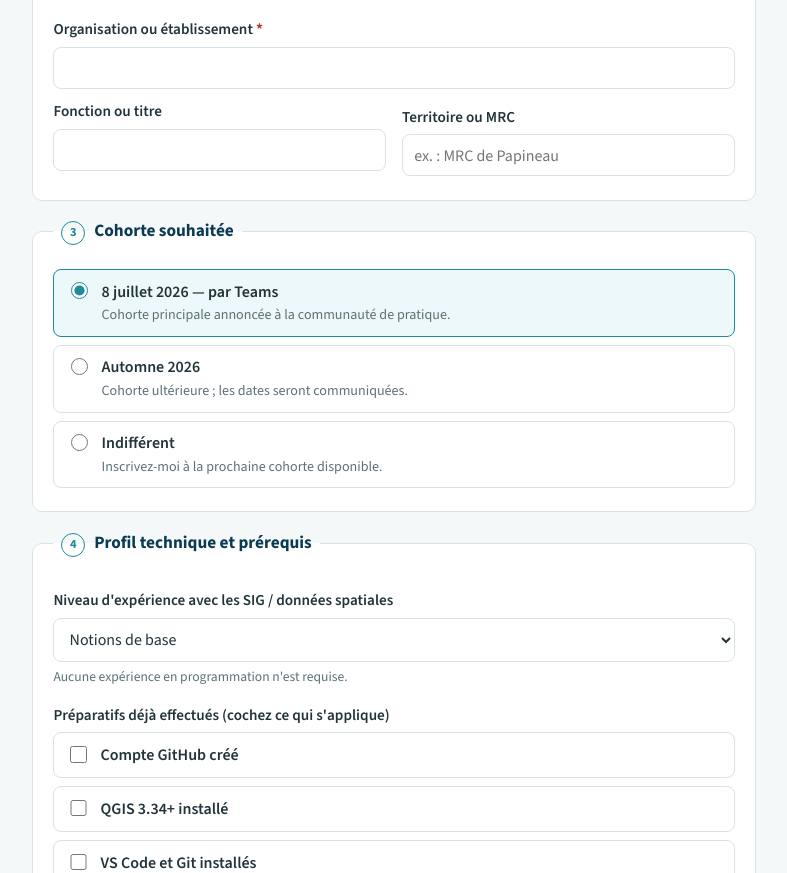
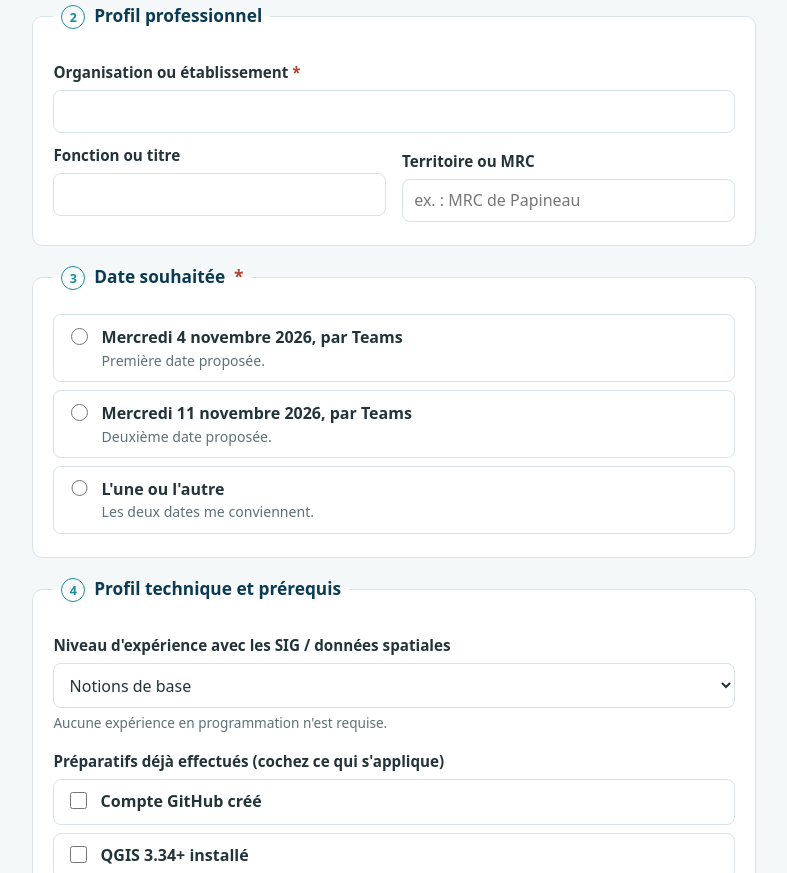
Before and after one commit to eranlorob-dotcom/CISSSLAURENTIDES, a plain HTML site: page formation/index.html in a window 1280 px wide. Shown: the part 668-1541 px from the top of the page, without its empty margins (246-1033 px from the left). Drawn offline with nearby package versions, Linux system fonts and the light colour scheme.

Commit message:
Update form fields and labels in index.html

```diff
--- a/formation/index.html
+++ b/formation/index.html
@@ -1,12 +1,12 @@
 <!DOCTYPE html>
-<html lang="fr">
-<head>
-<meta charset="utf-8">
+<!-- saved from url=(0072)https://eranlorob-dotcom.github.io/CISSSLAURENTIDES/formation/index.html -->
+<html lang="fr"><head><meta http-equiv="Content-Type" content="text/html; charset=UTF-8">
+
 <meta name="viewport" content="width=device-width, initial-scale=1.0">
 <title>Inscription — Formation Cartographie interactive et géoweb</title>
-<link rel="preconnect" href="https://fonts.googleapis.com">
-<link rel="preconnect" href="https://fonts.gstatic.com" crossorigin>
-<link href="https://fonts.googleapis.com/css2?family=Source+Sans+3:ital,wght@0,300;0,400;0,600;0,700;0,900;1,400&display=swap" rel="stylesheet">
+<link rel="preconnect" href="https://fonts.googleapis.com/">
+<link rel="preconnect" href="https://fonts.gstatic.com/" crossorigin="">
+<link href="./Inscription — Formation Cartographie interactive et géoweb_files/css2" rel="stylesheet">
 <style>
   :root{
     --marine-deep:#072a3d;
@@ -170,29 +170,29 @@
       <h1>Cartographie interactive et géoweb</h1>
       <p class="lede">Formation 4 h 30 pour professionnels de santé publique : QGIS, Leaflet.js, l'IA comme appui à l'apprentissage, et publication via GitHub Pages.</p>
       <div class="chips">
-        <span class="chip"><b>Date</b> 8 juillet 2026</span>
+        <span class="chip"><b>Dates proposées</b> 4 ou 11 novembre 2026</span>
         <span class="chip"><b>Format</b> à distance, par Teams</span>
         <span class="chip"><b>Durée</b> 4 h 30 (avec pause)</span>
       </div>
     </header>
 
-    <form id="reg" novalidate>
+    <form id="reg" novalidate="">
 
       <fieldset>
         <legend><span class="n">1</span> Coordonnées</legend>
         <div class="row">
           <div class="field">
             <label class="lab" for="prenom">Prénom <span class="req">*</span></label>
-            <input type="text" id="prenom" name="prenom" autocomplete="given-name" required>
+            <input type="text" id="prenom" name="prenom" autocomplete="given-name" required="">
           </div>
           <div class="field">
             <label class="lab" for="nom">Nom <span class="req">*</span></label>
-            <input type="text" id="nom" name="nom" autocomplete="family-name" required>
+            <input type="text" id="nom" name="nom" autocomplete="family-name" required="">
           </div>
         </div>
         <div class="field">
           <label class="lab" for="courriel">Courriel professionnel <span class="req">*</span></label>
-          <input type="email" id="courriel" name="courriel" autocomplete="email" required>
+          <input type="email" id="courriel" name="courriel" autocomplete="email" required="">
           <span class="hint">La confirmation d'inscription sera envoyée à cette adresse.</span>
         </div>
       </fieldset>
@@ -201,7 +201,7 @@
         <legend><span class="n">2</span> Profil professionnel</legend>
         <div class="field">
           <label class="lab" for="organisation">Organisation ou établissement <span class="req">*</span></label>
-          <input type="text" id="organisation" name="organisation" autocomplete="organization" required>
+          <input type="text" id="organisation" name="organisation" autocomplete="organization" required="">
         </div>
         <div class="row">
           <div class="field">
@@ -216,19 +216,19 @@
       </fieldset>
 
       <fieldset>
-        <legend><span class="n">3</span> Cohorte souhaitée</legend>
-        <div class="opts" role="radiogroup" aria-label="Cohorte souhaitée">
+        <legend><span class="n">3</span> Date souhaitée <span class="req">*</span></legend>
+        <div class="opts" role="radiogroup" aria-label="Date souhaitée">
           <label class="opt">
-            <input type="radio" name="cohorte" value="8 juillet 2026 (Teams)" checked>
-            <span><span class="ot">8 juillet 2026 — par Teams</span><span class="od">Cohorte principale annoncée à la communauté de pratique.</span></span>
+            <input type="radio" name="cohorte" value="Mercredi 4 novembre 2026 (Teams)" required="">
+            <span><span class="ot">Mercredi 4 novembre 2026, par Teams</span><span class="od">Première date proposée.</span></span>
           </label>
           <label class="opt">
-            <input type="radio" name="cohorte" value="Automne 2026">
-            <span><span class="ot">Automne 2026</span><span class="od">Cohorte ultérieure ; les dates seront communiquées.</span></span>
+            <input type="radio" name="cohorte" value="Mercredi 11 novembre 2026 (Teams)">
+            <span><span class="ot">Mercredi 11 novembre 2026, par Teams</span><span class="od">Deuxième date proposée.</span></span>
           </label>
           <label class="opt">
-            <input type="radio" name="cohorte" value="Indifférent">
-            <span><span class="ot">Indifférent</span><span class="od">Inscrivez-moi à la prochaine cohorte disponible.</span></span>
+            <input type="radio" name="cohorte" value="L'une ou l'autre">
+            <span><span class="ot">L'une ou l'autre</span><span class="od">Les deux dates me conviennent.</span></span>
           </label>
         </div>
       </fieldset>
@@ -239,7 +239,7 @@
           <label class="lab" for="niveau">Niveau d'expérience avec les SIG / données spatiales</label>
           <select id="niveau" name="niveau">
             <option value="Aucune">Aucune expérience</option>
-            <option value="Notions de base" selected>Notions de base</option>
+            <option value="Notions de base" selected="">Notions de base</option>
             <option value="Intermédiaire">Intermédiaire</option>
             <option value="Avancée">Avancée</option>
           </select>
@@ -272,7 +272,7 @@
       <fieldset>
         <legend><span class="n">6</span> Consentement</legend>
         <label class="consent">
-          <input type="checkbox" id="consent" name="consent" required>
+          <input type="checkbox" id="consent" name="consent" required="">
           <span>J'autorise la collecte des renseignements ci-dessus aux seules fins de la gestion de mon inscription et de l'organisation de la formation. <span class="req">*</span></span>
         </label>
       </fieldset>
@@ -364,5 +364,6 @@
     }
   });
 </script>
-</body>
-</html>
+
+
+</body></html>
```
